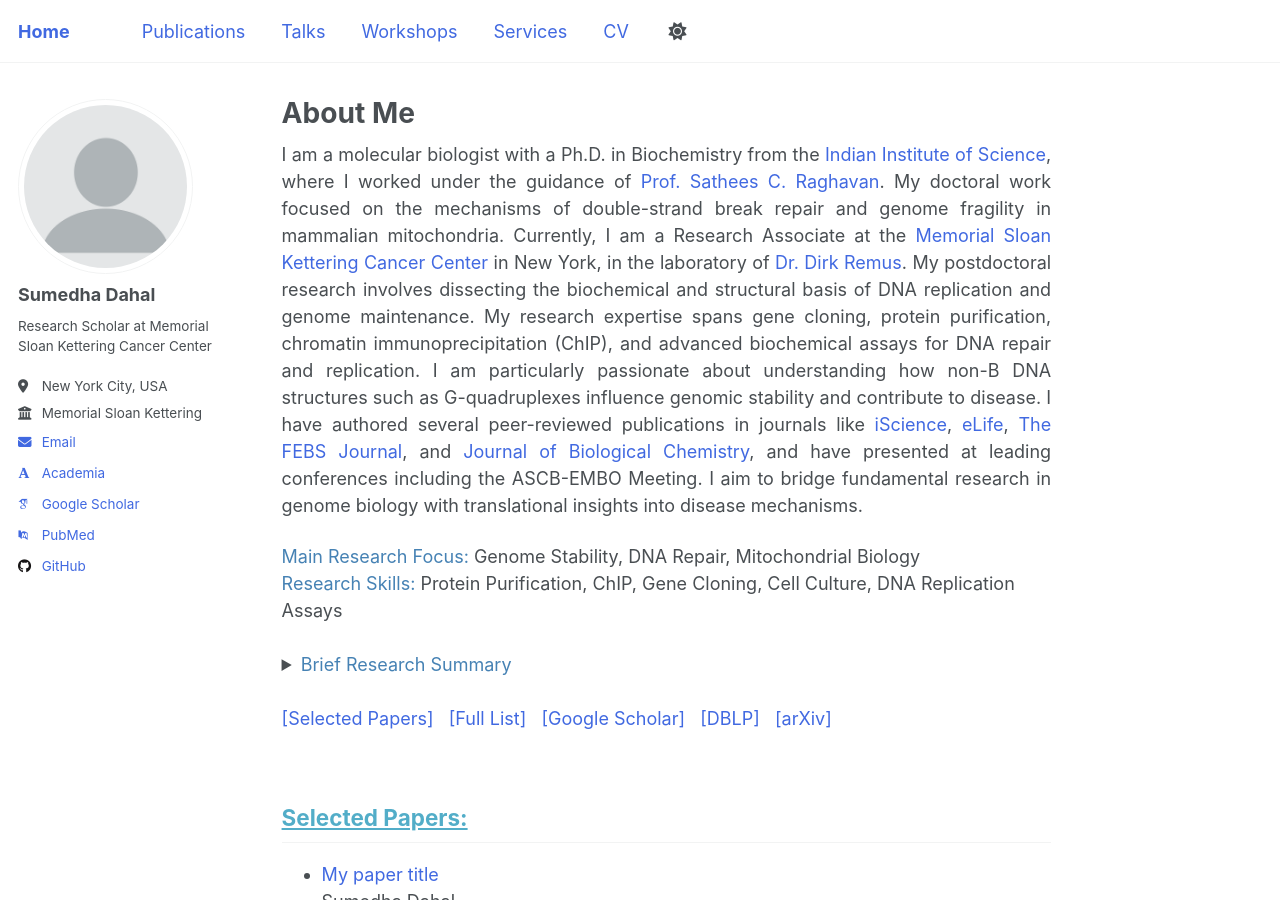
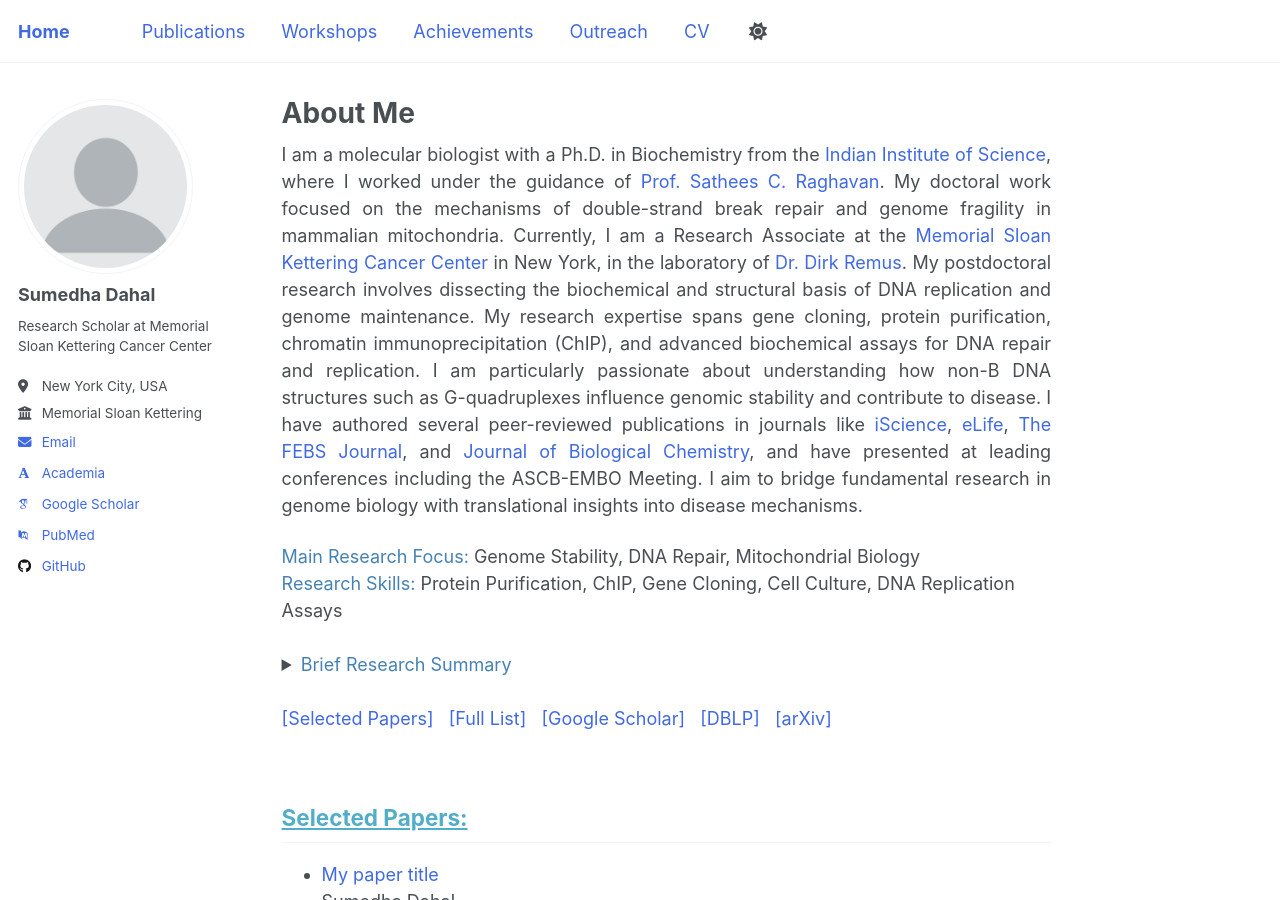
Before and after one commit to Sumu54/Sumu54.github.io, a Jekyll site: the page built from _pages/about.md, in a window 1280 px wide and 900 px high. Built offline with Jekyll 4.4.1, drawn with Linux system fonts in a browser that asks for light colours; some web fonts are replaced.

Commit message:
Update navigation.yml

```diff
--- a/_data/navigation.yml
+++ b/_data/navigation.yml
@@ -11,14 +11,14 @@ main:
   - title: "Publications"
     url: /publications/
 
-  - title: "Talks"
-    url: /talks/
-
   - title: "Workshops"
     url: /workshops/
 
-  - title: "Services"
-    url: /services/
+  - title: "Achievements"
+    url: /achievements/
+
+  - title: "Outreach"
+    url: /outreach/
 
   - title: "CV"
     url: /cv/
```
